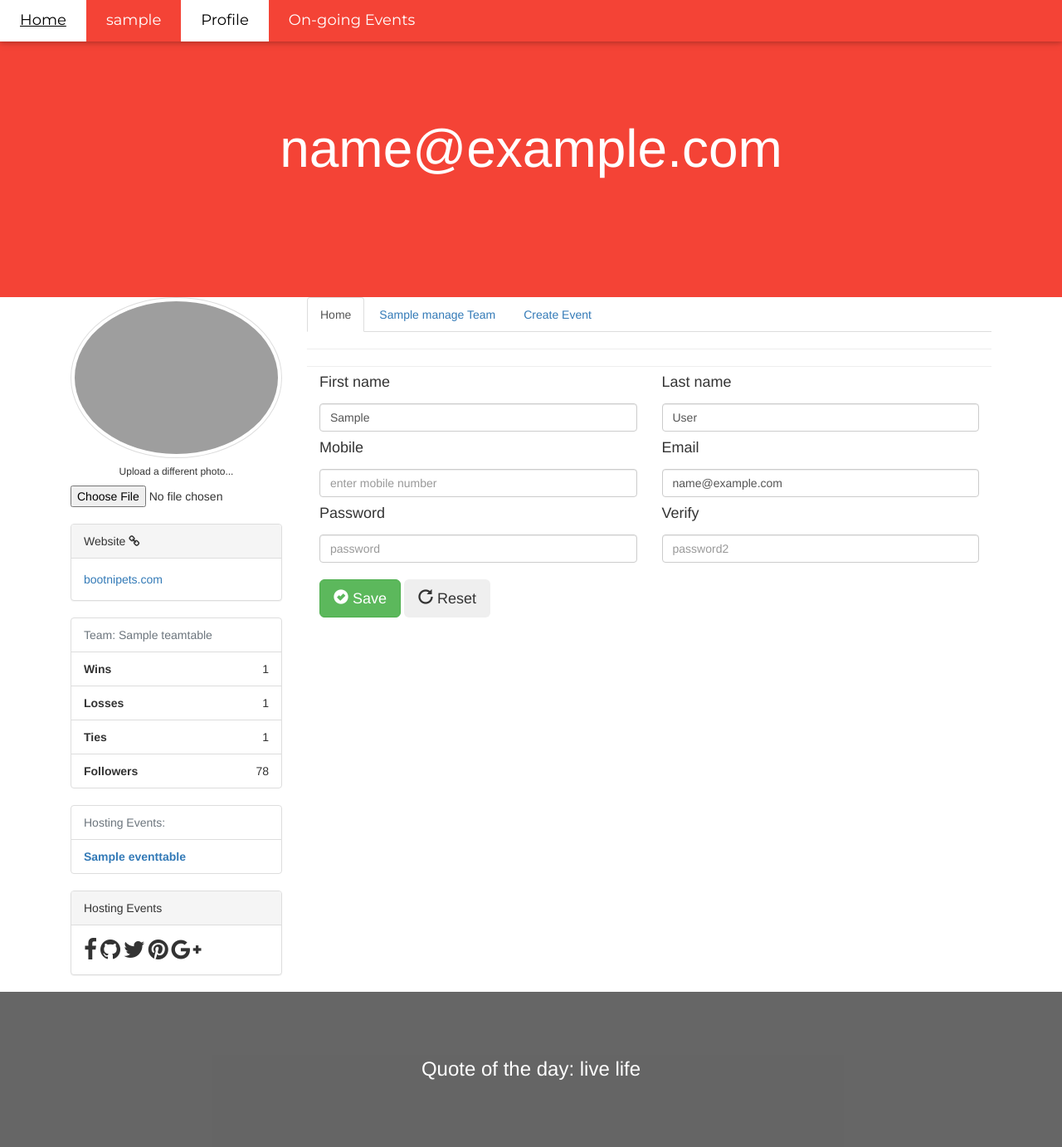
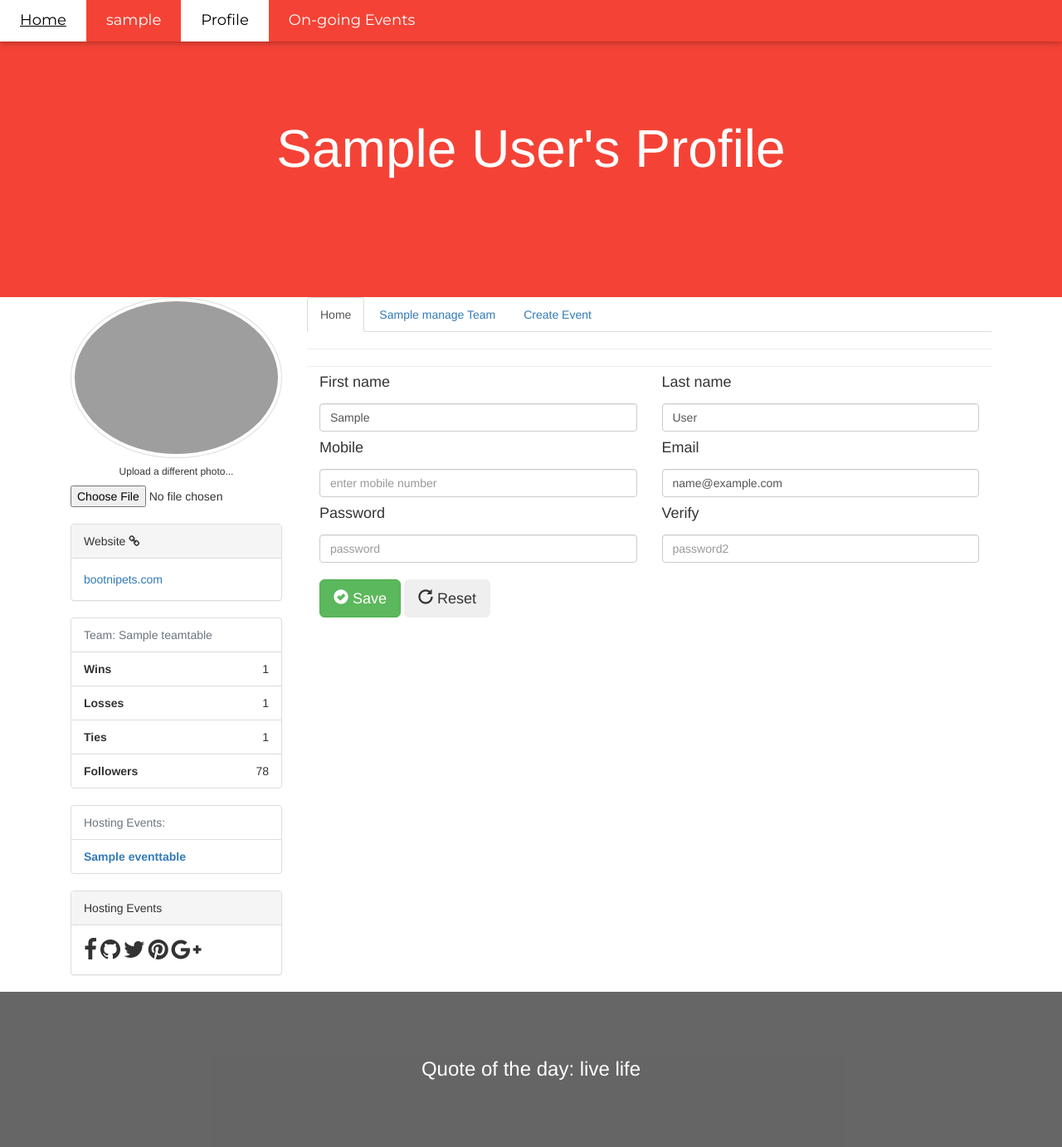
Before and after one commit to jsmalls128/Web-dev-project, a Django app: template frisbee/templates/profile.html in a window 1280 px wide. Shown: the whole page at 83% size. Run offline with Django 3.2, Linux system fonts and the light colour scheme; tables that the repository leaves empty hold one stand-in row (values such as "Sample post"); the template is opened without the code that fills it: values that come from a table or form of the project are taken from there, most other values are stand-ins (such as "Sample title", 1, 10 or a date in 2020); some libraries are stand-ins or nearby versions; grey boxes are pictures that could not be loaded.

Commit message:
Further Changed Profile :P It says the first and last name's Profile at top

```diff
--- a/frisbee/templates/profile.html
+++ b/frisbee/templates/profile.html
@@ -50,7 +50,7 @@ body,h1,h2,h3,h4,h5,h6 {font-family: "Lato", sans-serif}
 
 <!-- Header -->
 <header class="w3-container w3-red w3-center" style="padding:128px 16px">
-  <h1 class="w3-margin w3-jumbo">{{Account.email}}</h1>
+  <h1 class="w3-margin w3-jumbo">{{Account.first_name}} {{Account.last_name}}'s Profile</h1>
 </header>
 
 <div class="container bootstrap snippet">
```
